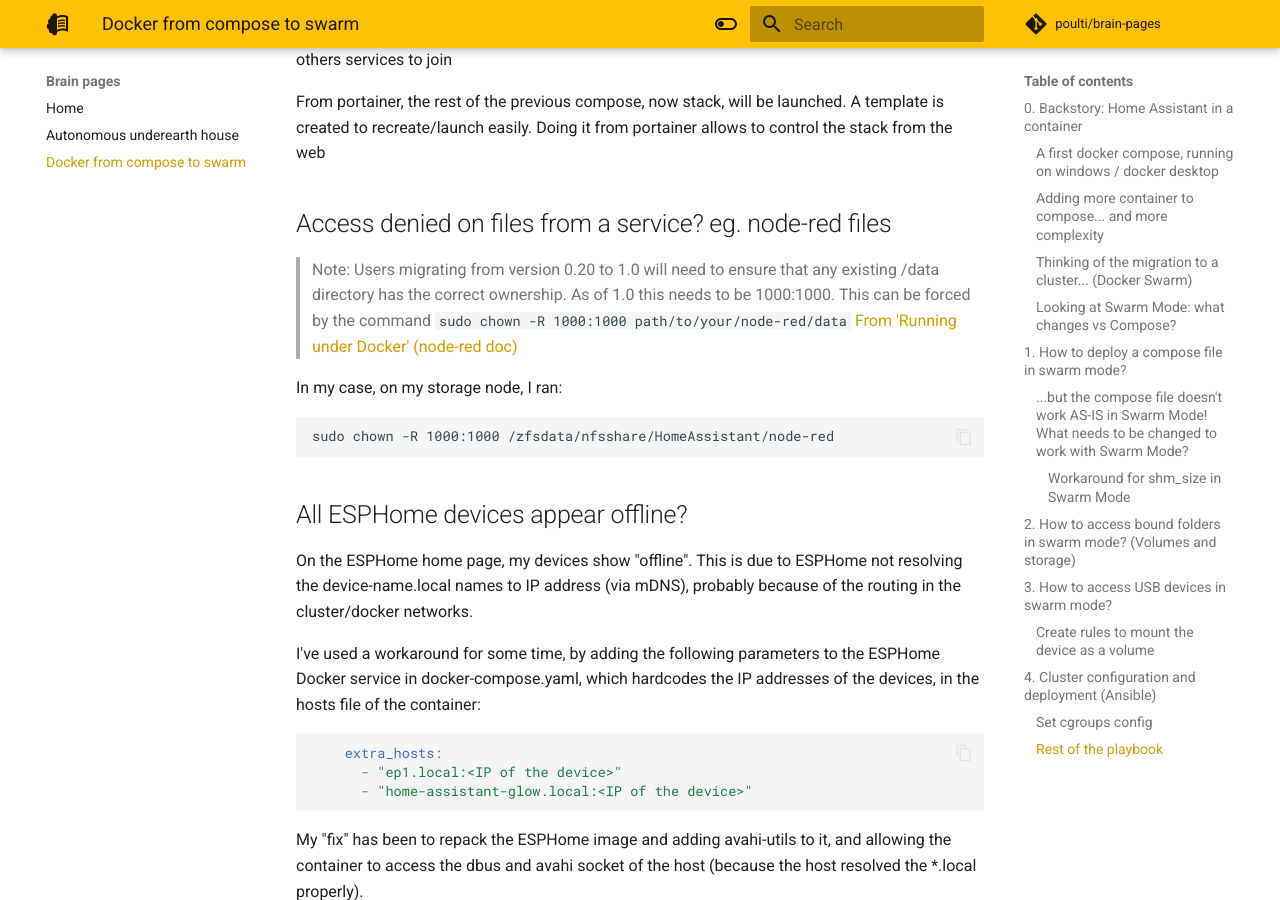
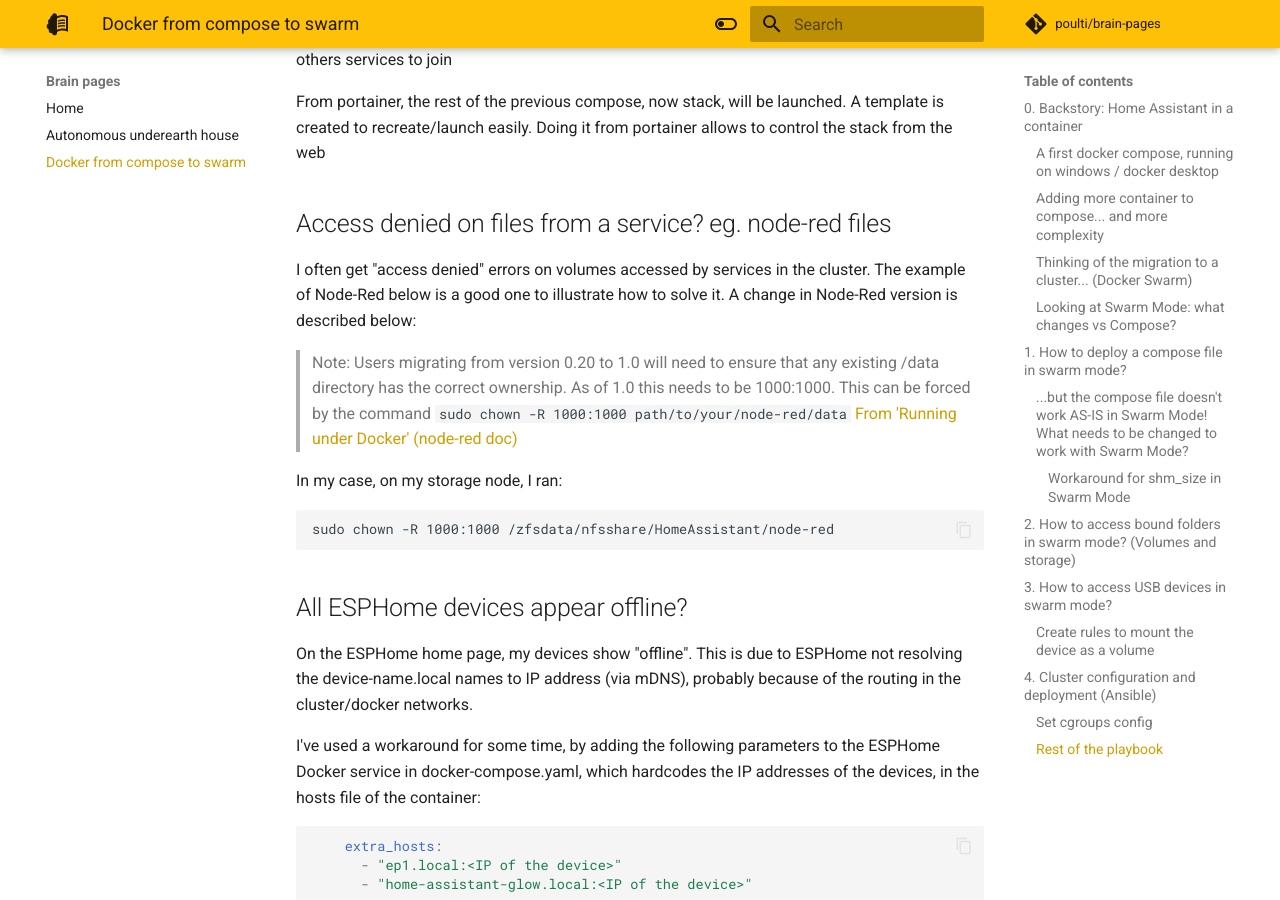
Before and after one commit to poulti/brain-pages, an MkDocs documentation site: the page built from docs/docker-from-compose-to-swarm.md, in a window 1280 px wide and 900 px high, scrolled down 15581 px. Built offline with MkDocs 1.6.1 and Material for MkDocs 9.7.7, drawn with Linux system fonts in a browser that asks for light colours; comment, search, counter and statistics services are not loaded.

Commit message:
More details on access denied

```diff
--- a/docs/docker-from-compose-to-swarm.md
+++ b/docs/docker-from-compose-to-swarm.md
@@ -563,6 +563,8 @@
 
 ## Access denied on files from a service? eg. node-red files
 
+I often get "access denied" errors on volumes accessed by services in the cluster. The example of Node-Red below is a good one to illustrate how to solve it.
+A change in Node-Red version is described below:
 > Note: Users migrating from version 0.20 to 1.0 will need to ensure that any existing /data directory has the correct ownership. As of 1.0 this needs to be 1000:1000. This can be forced by the command `sudo chown -R 1000:1000 path/to/your/node-red/data`
 [From 'Running under Docker' (node-red doc)](https://nodered.org/docs/getting-started/docker)
 
```
